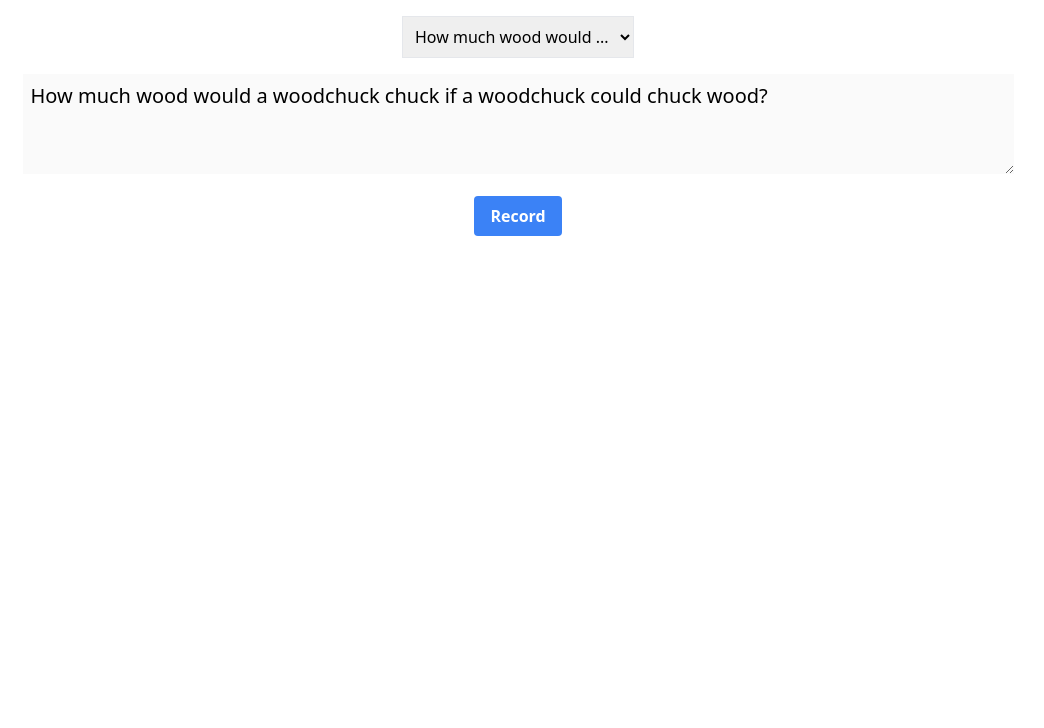
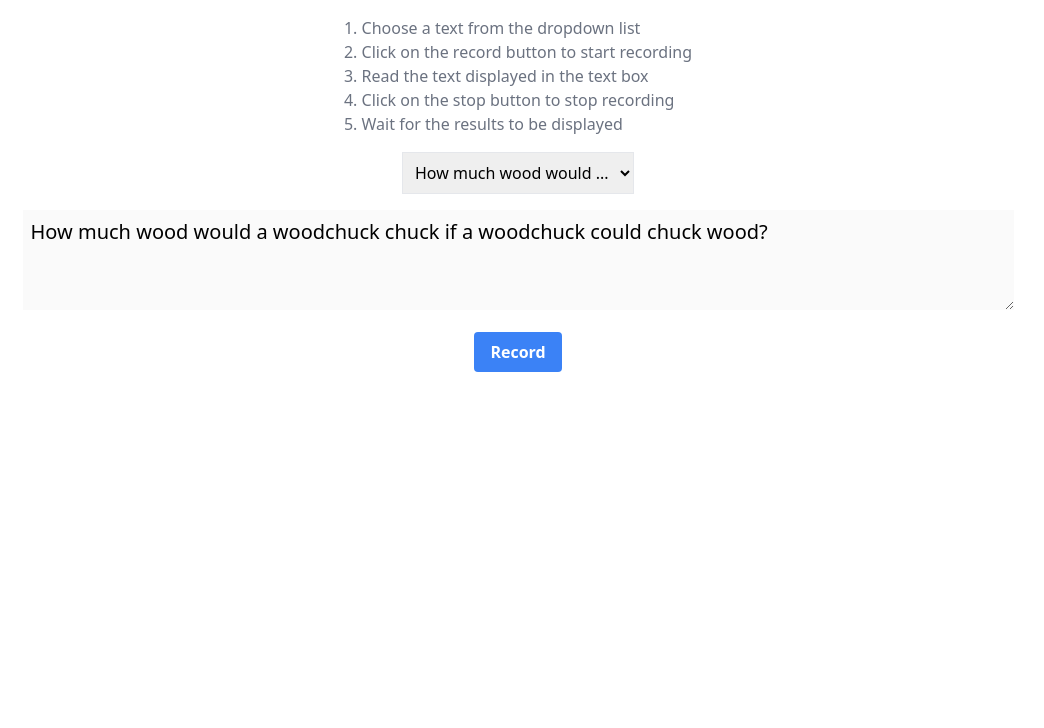
Before and after one commit to embergershared/rate-lang-v2, a Flask app: page / in a window 1280 px wide. Shown: the part 72-800 px from the top of the page, without its empty margins (122-1166 px from the left). Run offline with Flask 3, Linux system fonts and the light colour scheme; data that the repository does not hold is empty; some libraries are stand-ins or nearby versions.

Commit message:
Add directions

```diff
--- a/templates/index.html
+++ b/templates/index.html
@@ -18,8 +18,17 @@
         </div>
     </nav>
 
-    <main class="flex flex-col items-center gap-4 bg-center flex-grow">
-        <select id="text-select" class="border p-2 mt-4">
+    <main class="flex flex-col items-center gap-4 bg-center flex-grow pt-4">
+        <div class="text-gray-500">
+            <ol class="list-decimal list-inside">
+                <li>Choose a text from the dropdown list</li>
+                <li>Click on the record button to start recording</li>
+                <li>Read the text displayed in the text box</li>
+                <li>Click on the stop button to stop recording</li>
+                <li>Wait for the results to be displayed</li>
+            </ol>
+        </div>
+        <select id="text-select" class="border p-2">
         </select>
         <form id="reftextform">
             <textarea class="p-2 text-xl" id = "reftext" rows = "3" cols = "80" name = "reftext" maxlength="160" disabled></textarea>
@@ -62,7 +71,7 @@
                     </div>
 
                     <div id="detailedtable" class="overflow-x-auto">
-                        <table>
+                        <table class="overflow-x-auto">
                             <tr id="wordrow"></tr>
                             <tr id ="phonemerow"></tr>
                             <tr id ="scorerow"></tr>
```
